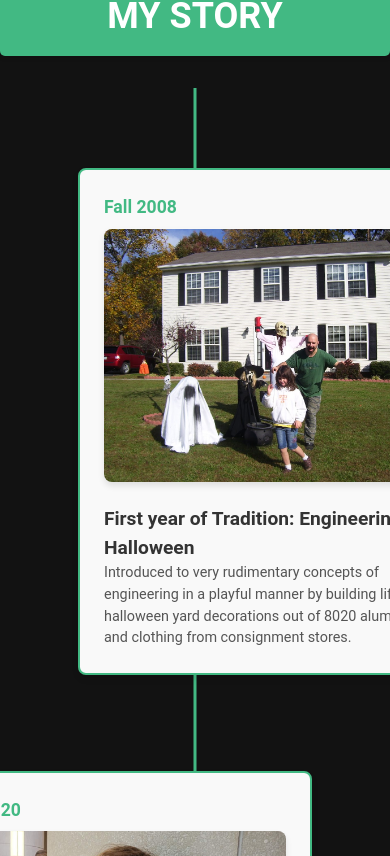
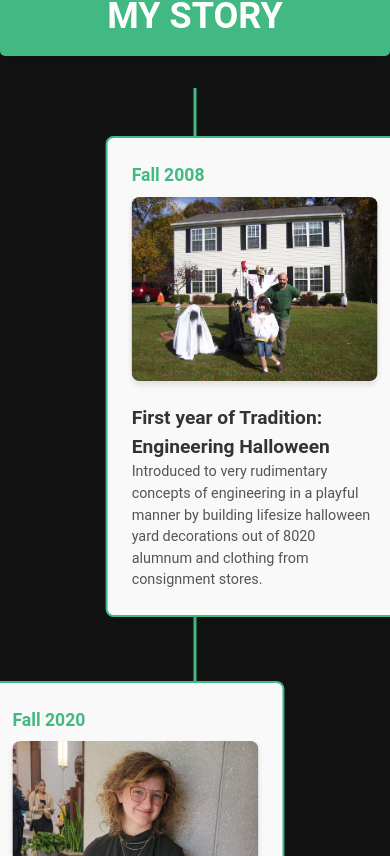
Before and after one commit to crouchbindcommit/portfolio, a Vue app: page /about in a window 390 px wide. Shown: the part 748-1604 px from the top of the page. Built offline with nearby package versions, Linux system fonts and the light colour scheme.

Commit message:
Update Timeline.vue mobile

```diff
--- a/src/components/about/Timeline.vue
+++ b/src/components/about/Timeline.vue
@@ -318,70 +318,62 @@ const getCardStyles = (index: number) => {
 
 /* Media Queries for Smaller Screens */
 
-/* Mobile devices */
+/* Responsive adjustments for smaller screens */
 @media (max-width: 768px) {
+  .timeline-banner {
+    font-size: 1.5rem; /* Adjust font size for smaller screens */
+    padding: 0.8rem 0; /* Reduce padding for smaller screens */
+  }
+
   .timeline-container {
     padding-top: 1rem;
     padding-bottom: 1rem;
+    width: 100%; /* Ensure container takes full width */
+    overflow-x: hidden; /* Prevent horizontal overflow */
   }
 
   .timeline-item {
-        margin: 2rem 0;
-        /* Reduced margin */
+    margin: 2rem 0; /* Reduced margin */
+    width: 100%; /* Ensure items take full width */
+    max-width: 100%;
+    padding: 0 10px; /* Add horizontal padding to prevent clipping */
   }
 
   .timeline-arrow {
-        display: none;
-        /* Hide arrows on mobile */
+    display: none; /* Hide arrows on mobile */
   }
 
   .timeline-card {
-        width: 100%;
-        /* Cards take full width on mobile */
+    width: 100%; /* Cards take full width on mobile */
     margin-left: 0;
     margin-right: 0;
     padding: 1.5rem;
-        transform: none;
-        /* Remove horizontal offset */
-        max-width: none;
-        /* Prevent any max-width for mobile */
+    transform: none; /* Remove horizontal offset */
+    max-width: none; /* Prevent any max-width for mobile */
   }
 
   .timeline-date {
-        font-size: 1.1rem;
+    font-size: 1.1rem; /* Adjust font size for mobile */
   }
 
   .timeline-description h3 {
-        font-size: 1.2rem;
+    font-size: 1.2rem; /* Adjust heading size */
   }
 
   .timeline-description p {
-        font-size: 0.9rem;
+    font-size: 0.9rem; /* Adjust paragraph font size */
   }
 }
 
 /* Tablets */
 @media (max-width: 1024px) {
-    .timeline-container {
-        padding-top: 1.5rem;
-        padding-bottom: 1.5rem;
-    }
-
   .timeline-item {
-        margin: 2.5rem 0;
+    width: 90%; /* Reduce the width on tablets for better spacing */
   }
 
   .timeline-card {
-        padding: 1.5rem;
-        margin-left: 0;
-        margin-right: 0;
+    width: 90%; /* Ensure cards fit better on tablets */
+  }
 }
 
-    .timeline-card.right,
-    .timeline-card.left {
-        margin-top: 1rem;
-        transform: none;
-        /* Remove horizontal offset */
-    }
-}
 </style>
```
Lines whose indentation alone changed are shown as unchanged.
